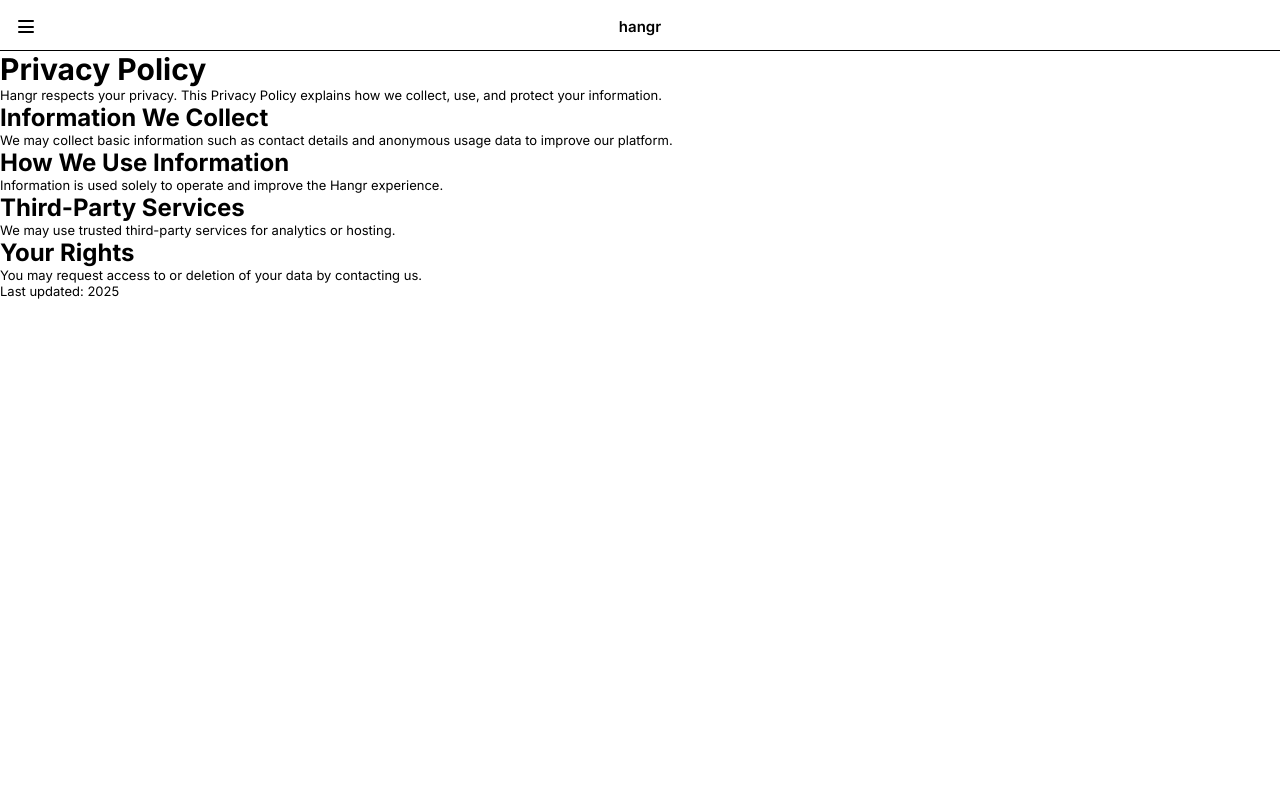
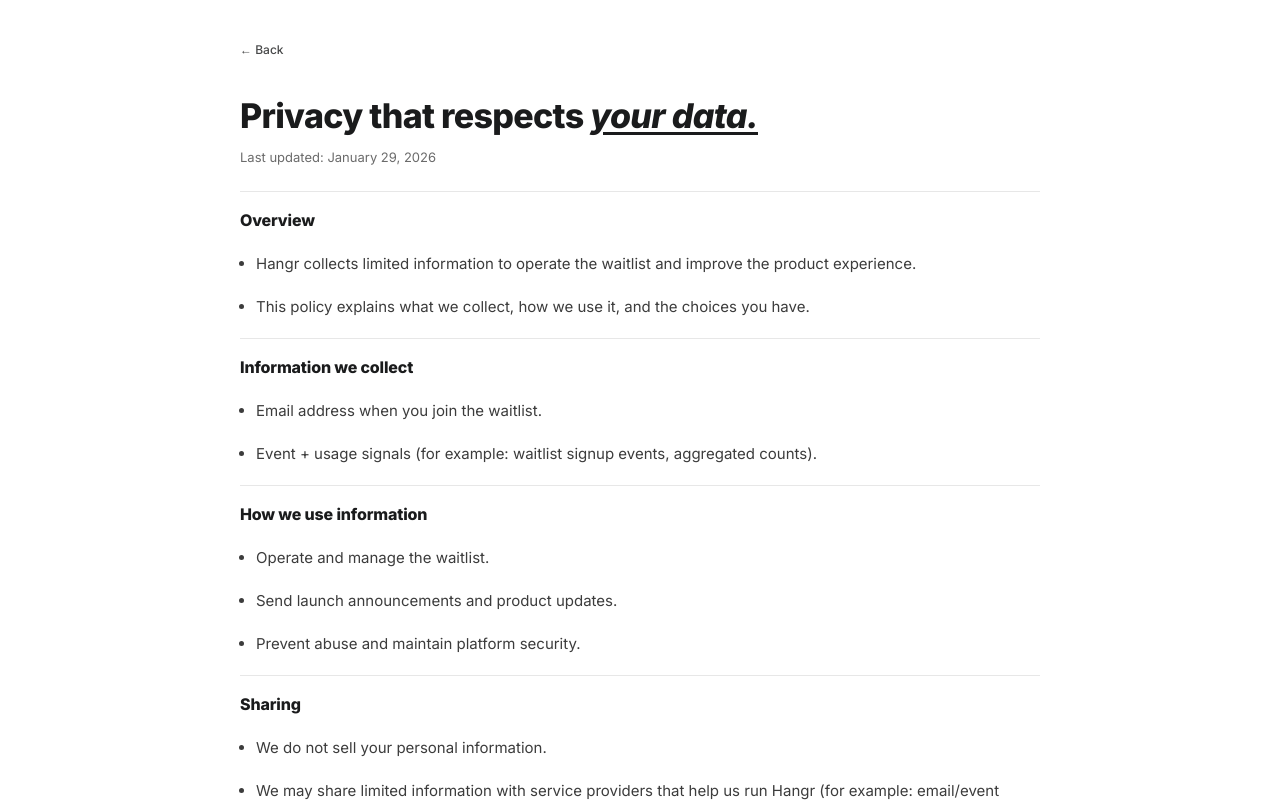
Before and after one commit to caydeny/hangr-signup, a React (Vite) app: page /privacy in a window 1280 px wide. Shown: the top 802 px of the page. Built offline with nearby package versions, Linux system fonts and the light colour scheme.

Commit message:
Updated privacy policy

```diff
--- a/src/App.jsx
+++ b/src/App.jsx
@@ -1,18 +1,21 @@
-import './App.css';
-import { Routes, Route } from 'react-router-dom';
+import "./App.css";
+import { Routes, Route, useLocation } from "react-router-dom";
 
-import Navbar from './components/Navbar';
-import Home from './pages/Home';
-import About from './pages/About';
-import Features from './pages/Features';
-import FAQ from './pages/FAQ';
-import Contact from './pages/Contact';
-import Privacy from './pages/Privacy';
+import Navbar from "./components/Navbar";
+import Home from "./pages/Home";
+import About from "./pages/About";
+import Features from "./pages/Features";
+import FAQ from "./pages/FAQ";
+import Contact from "./pages/Contact";
+import Privacy from "./pages/Privacy";
 
 function App() {
+  const location = useLocation();
+  const hideNavbar = location.pathname === "/privacy";
+
   return (
     <>
-      <Navbar />
+      {!hideNavbar && <Navbar />}
 
       <Routes>
         <Route
--- a/src/pages/Privacy.css
+++ b/src/pages/Privacy.css
@@ -1,11 +1,109 @@
-.privacy__header {
-  font-size: 30px;
+.privacy {
+  width: 100%;
+  color: #1a1b1c;
+  background: white;
 }
 
-.privacy__subheader {
-  font-size: 24px;
+.privacy__top {
+  width: 100%;
+  display: flex;
+  justify-content: center;
 }
 
-.privacy__text {
+.privacy__wrap {
+  width: min(320px, 100%);
+  margin: 0 auto;
+  padding: 22px 18px 64px;
+}
+
+.privacy__back {
+  width: min(380px, 100%);
+  margin: 42px 18px 0;
+  background: transparent;
+  border: none;
+  padding: 0;
+  font-size: 12px;
+  font-weight: 500;
+  color: #1a1b1c;
+  cursor: pointer;
+  opacity: 0.8;
+  text-align: left;
+}
+
+.privacy__back:hover {
+  opacity: 1;
+}
+
+.privacy__hero {
+  margin-top: 14px;
+  font-size: 28px;
+  font-weight: 800;
+  line-height: 1.08;
+  letter-spacing: -0.02em;
+}
+
+.privacy__hero-italic {
+  font-style: italic;
+  text-decoration: underline;
+  text-underline-offset: 4px;
+}
+
+.privacy__lede {
+  margin-top: 14px;
   font-size: 13px;
+  color: #6b6b6b;
 }
+
+.privacy__content {
+  margin-top: 26px;
+  border-top: 1px solid #e7e7e7;
+}
+
+.privacy__section {
+  padding: 18px 0;
+  border-bottom: 1px solid #e7e7e7;
+}
+
+.privacy__title {
+  font-size: 14px;
+  font-weight: 800;
+  letter-spacing: -0.01em;
+}
+
+.privacy__p {
+  margin-top: 10px;
+  font-size: 13px;
+  line-height: 1.8;
+  color: #3c3c3c;
+}
+
+.privacy__bullets {
+  margin: 10px 0 0;
+  padding-left: 16px;
+  display: flex;
+  flex-direction: column;
+  gap: 6px;
+}
+
+@media (min-width: 768px) {
+  .privacy__wrap {
+    width: min(800px, 100%);
+    padding: 26px 18px 72px;
+  }
+
+  .privacy__back {
+    width: min(800px, 100%);
+  }
+
+  .privacy__hero {
+    font-size: 34px;
+  }
+
+  .privacy__title {
+    font-size: 16px;
+  }
+
+  .privacy__p {
+    font-size: 15px;
+  }
+}
--- a/src/pages/Privacy.jsx
+++ b/src/pages/Privacy.jsx
@@ -1,39 +1,124 @@
+import { useMemo, useEffect } from "react";
+import { useNavigate } from "react-router-dom";
 import "./Privacy.css";
+import Contact from "./Contact.jsx";
 
 function Privacy() {
+  const navigate = useNavigate();
+
+  useEffect(() => {
+    window.scrollTo(0, 0);
+  }, []);
+
+  const sections = useMemo(
+    () => [
+      {
+        id: "overview",
+        title: "Overview",
+        body: [
+          "Hangr collects limited information to operate the waitlist and improve the product experience.",
+          "This policy explains what we collect, how we use it, and the choices you have.",
+        ],
+      },
+      {
+        id: "collect",
+        title: "Information we collect",
+        body: [
+          "Email address when you join the waitlist.",
+          "Event + usage signals (for example: waitlist signup events, aggregated counts).",
+        ],
+      },
+      {
+        id: "use",
+        title: "How we use information",
+        body: [
+          "Operate and manage the waitlist.",
+          "Send launch announcements and product updates.",
+          "Prevent abuse and maintain platform security.",
+        ],
+      },
+      {
+        id: "sharing",
+        title: "Sharing",
+        body: [
+          "We do not sell your personal information.",
+          "We may share limited information with service providers that help us run Hangr (for example: email/event tracking, hosting, analytics). These providers process data on our behalf and are expected to protect it.",
+        ],
+      },
+      {
+        id: "retention",
+        title: "Data retention",
+        body: [
+          "We keep waitlist information as long as needed to operate the waitlist and communicate about hangr.",
+          "You can request deletion at any time.",
+        ],
+      },
+      {
+        id: "choices",
+        title: "Your choices",
+        body: [
+          "Request access, correction, or deletion of your email.",
+          "Unsubscribe from emails using the link in any message.",
+        ],
+      },
+      {
+        id: "security",
+        title: "Security",
+        body: [
+          "We use reasonable safeguards to protect information.",
+          "No method of transmission or storage is 100% secure.",
+        ],
+      },
+      {
+        id: "contact",
+        title: "Contact",
+        body: ["For privacy requests, email: privacy@hangr.app"],
+      },
+    ],
+    []
+  );
+
   return (
-    <main className="privacy">
-      <h1 className="privacy__header">Privacy Policy</h1>
-      <p className="privacy__text">
-        Hangr respects your privacy. This Privacy Policy explains how we collect,
-        use, and protect your information.
-      </p>
+    <>
+      <section className="privacy">
+        <div className="privacy__top">
+          <button className="privacy__back" onClick={() => navigate("/")}>
+            ← Back
+          </button>
+        </div>
 
-      <h2 className="privacy__subheader">Information We Collect</h2>
-      <p className="privacy__text">
-        We may collect basic information such as contact details and anonymous
-        usage data to improve our platform.
-      </p>
+        <div className="privacy__wrap">
+          <h1 className="privacy__hero">
+            Privacy that respects{" "}
+            <span className="privacy__hero-italic">your data.</span>
+          </h1>
 
-      <h2 className="privacy__subheader">How We Use Information</h2>
-      <p className="privacy__text">
-        Information is used solely to operate and improve the Hangr experience.
-      </p>
+          <p className="privacy__lede">Last updated: January 29, 2026</p>
 
-      <h2 className="privacy__subheader">Third-Party Services</h2>
-      <p className="privacy__text">
-        We may use trusted third-party services for analytics or hosting.
-      </p>
+          <div className="privacy__content">
+            {sections.map((s) => (
+              <div key={s.id} className="privacy__section">
+                <h2 className="privacy__title">{s.title}</h2>
 
-      <h2 className="privacy__subheader">Your Rights</h2>
-      <p className="privacy__text">
-        You may request access to or deletion of your data by contacting us.
-      </p>
+                {s.body.length === 1 ? (
+                  <p className="privacy__p">{s.body[0]}</p>
+                ) : (
+                  <ul className="privacy__bullets">
+                    {s.body.map((t, i) => (
+                      <li key={i} className="privacy__p">
+                        {t}
+                      </li>
+                    ))}
+                  </ul>
+                )}
+              </div>
+            ))}
+          </div>
+        </div>
+      </section>
 
-      <p className="privacy__text">
-        Last updated: 2025
-      </p>
-    </main>
+      <Contact />
+    </>
   );
 }
 
```
